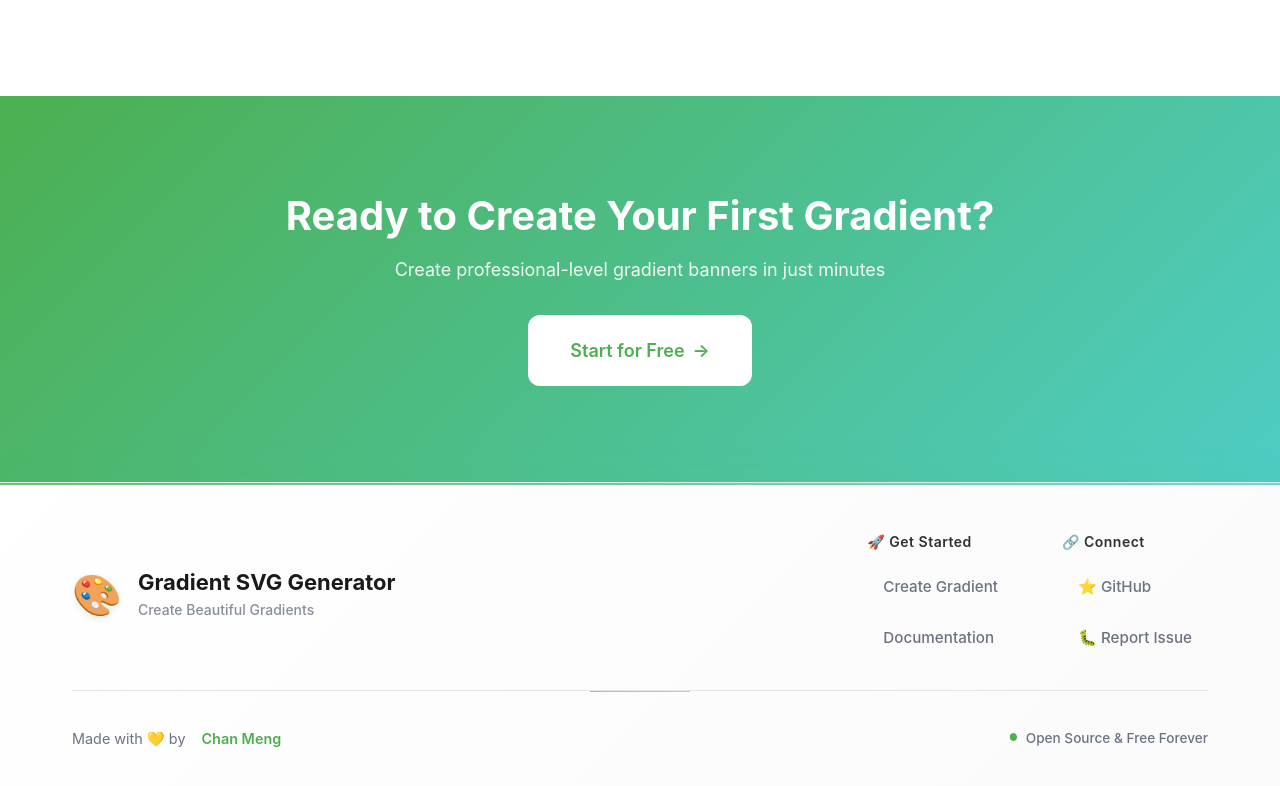
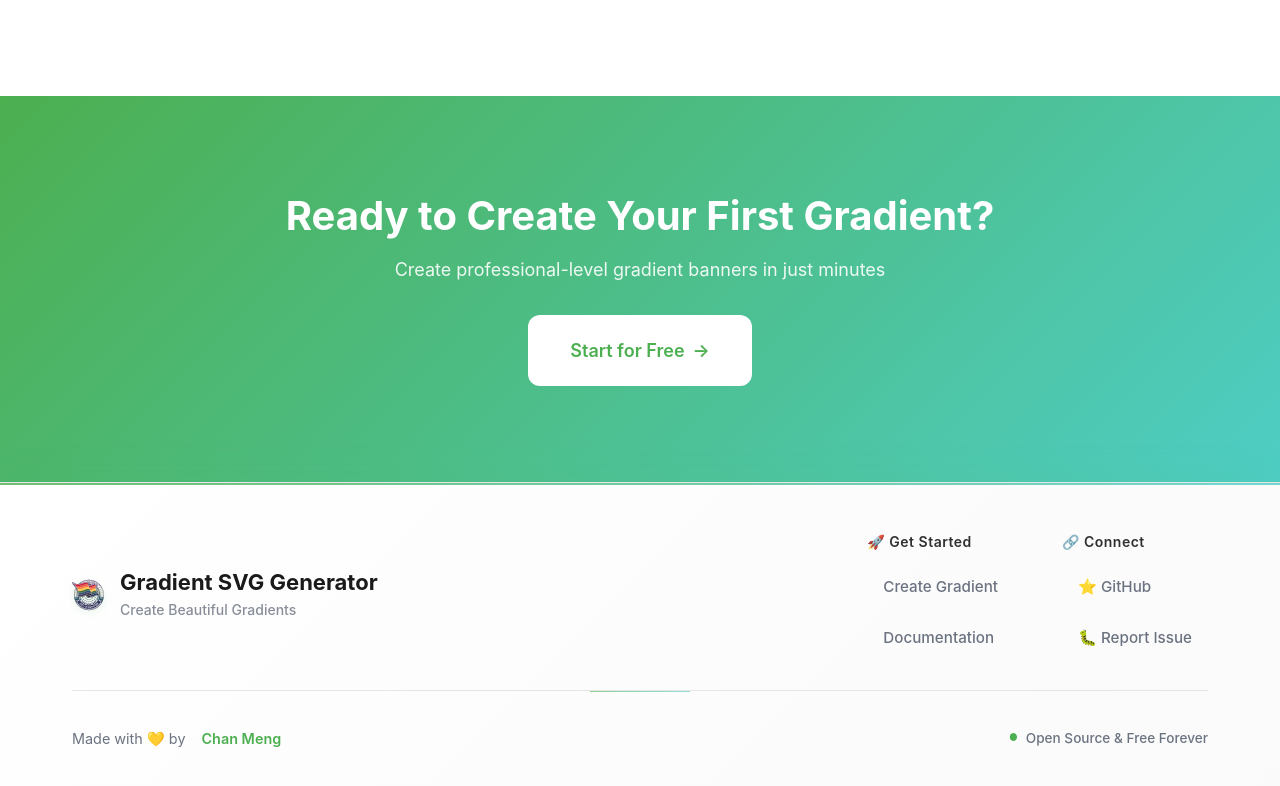
Before and after one commit to ChanMeng666/gradient-svg-generator, a Next.js app: page / in a window 1280 px wide. Shown: the part 1699-2485 px from the top of the page. Built offline with nearby package versions, Linux system fonts and the light colour scheme.

Commit message:
Add website logo

```diff
--- /dev/null
+++ b/src/pages/_document.js
@@ -0,0 +1,28 @@
+import { Html, Head, Main, NextScript } from 'next/document'
+
+export default function Document() {
+  return (
+    <Html lang="en">
+      <Head>
+        <meta charSet="utf-8" />
+        <meta name="description" content="A professional gradient SVG generator to create beautiful animated gradient banners for your projects, GitHub README, design works - completely free and easy to use" />
+        <meta name="keywords" content="gradient, SVG, generator, banner, animated, GitHub, README" />
+        <meta name="author" content="Chan Meng" />
+
+        {/* Favicon */}
+        <link rel="icon" type="image/svg+xml" href="/gradient-svg-generator.svg" />
+        <link rel="alternate icon" href="/gradient-svg-generator.svg" />
+
+        {/* Apple Touch Icon */}
+        <link rel="apple-touch-icon" href="/gradient-svg-generator.svg" />
+
+        {/* Manifest */}
+        <meta name="theme-color" content="#000000" />
+      </Head>
+      <body>
+        <Main />
+        <NextScript />
+      </body>
+    </Html>
+  )
+}
--- a/src/pages/index.js
+++ b/src/pages/index.js
@@ -1,5 +1,6 @@
 import React from 'react';
 import Link from 'next/link';
+import Head from 'next/head';
 
 export default function Home() {
   const features = [
@@ -33,8 +34,12 @@ export default function Home() {
   ];
 
   return (
-    <div className="landing-page">
-      {/* Hero Section */}
+    <>
+      <Head>
+        <title>Gradient SVG Generator</title>
+      </Head>
+      <div className="landing-page">
+        {/* Hero Section */}
       <section className="hero-section">
         <div className="hero-container">
           <div className="hero-content">
@@ -156,7 +161,13 @@ export default function Home() {
         <div className="footer-container">
           <div className="footer-content">
             <div className="footer-brand">
-              <span className="footer-logo">🎨</span>
+              <img
+                src="/gradient-svg-generator.svg"
+                alt="Gradient SVG Generator Logo"
+                className="footer-logo"
+                width="32"
+                height="32"
+              />
               <div className="footer-brand-content">
                 <span className="footer-brand-title">Gradient SVG Generator</span>
                 <span className="footer-brand-subtitle">Create Beautiful Gradients</span>
@@ -212,5 +223,6 @@ export default function Home() {
         </div>
       </footer>
     </div>
+    </>
   );
 }
```
Also changed, not shown: src/components/Navbar.js (+7 -1 lines), src/pages/settings.js (+8 -2 lines).
